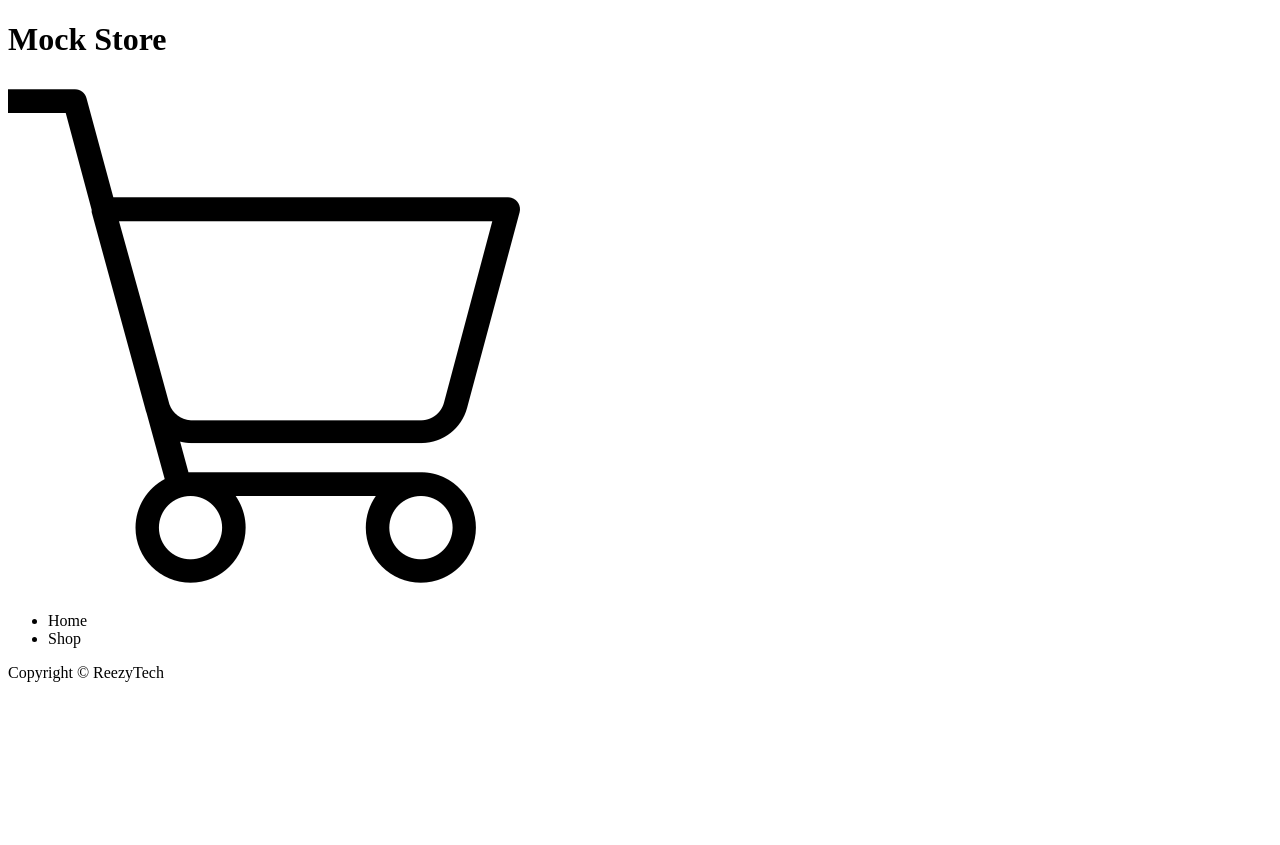
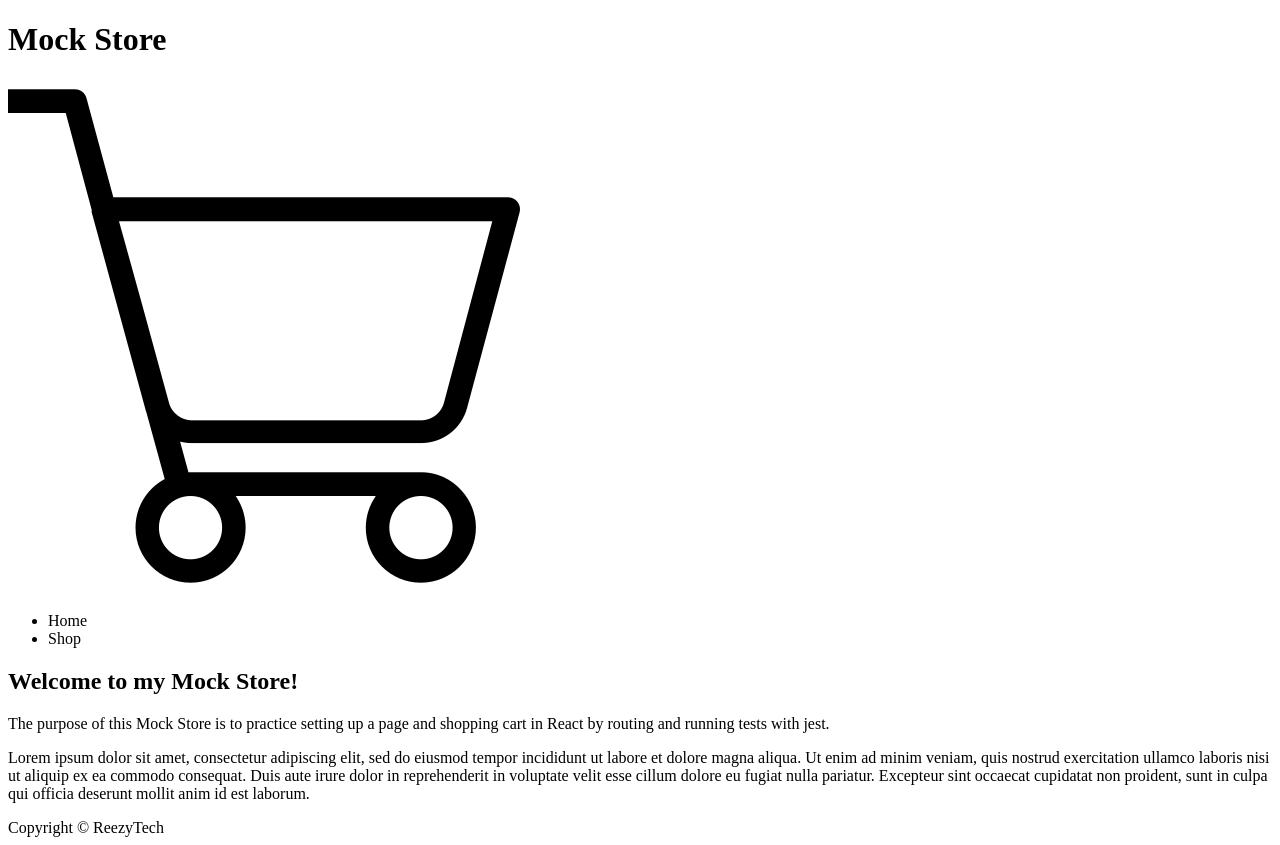
Before and after one commit to reezymane/shopping-cart, a React (Create React App) app: page / in a window 1280 px wide. Before the commit the page ends 800 px from the top, so only its background shows below. Built offline with nearby package versions, Linux system fonts and the light colour scheme.

Commit message:
import Home and Shop components

```diff
--- a/src/Components/RouteSwitch.js
+++ b/src/Components/RouteSwitch.js
@@ -1,14 +1,16 @@
 import React from "react";
 import { BrowserRouter, Routes, Route } from "react-router-dom";
 import Nav from "./Nav";
+import Home from "./Home";
+import Shop from "./Shop";
 
 const RouteSwitch = () => {
     return(
         <BrowserRouter>
             <Nav />
             <Routes>
-                <Route path="/" />
-                <Route path="/" />
+                <Route path="/" element={<Home />}/>
+                <Route path="/shop" element={<Shop />}/>
             </Routes>
         </BrowserRouter>
     );
```
